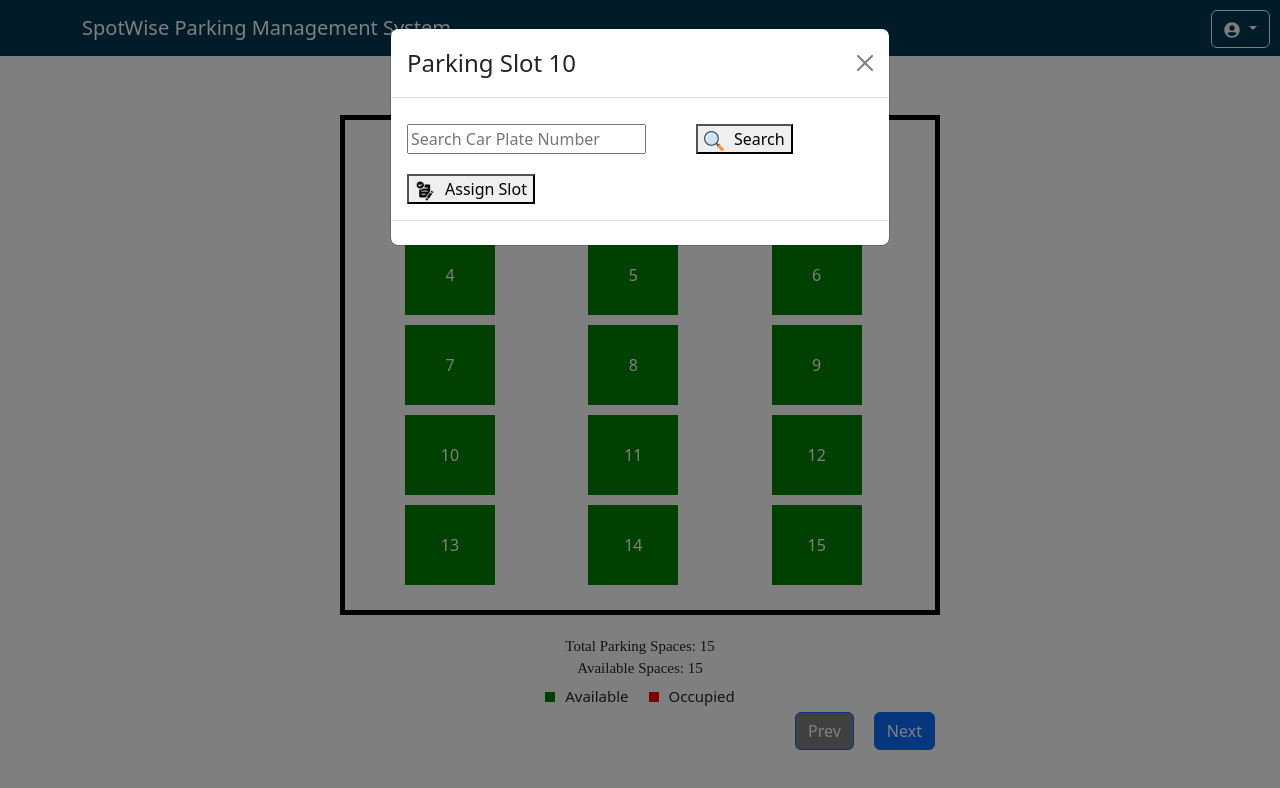
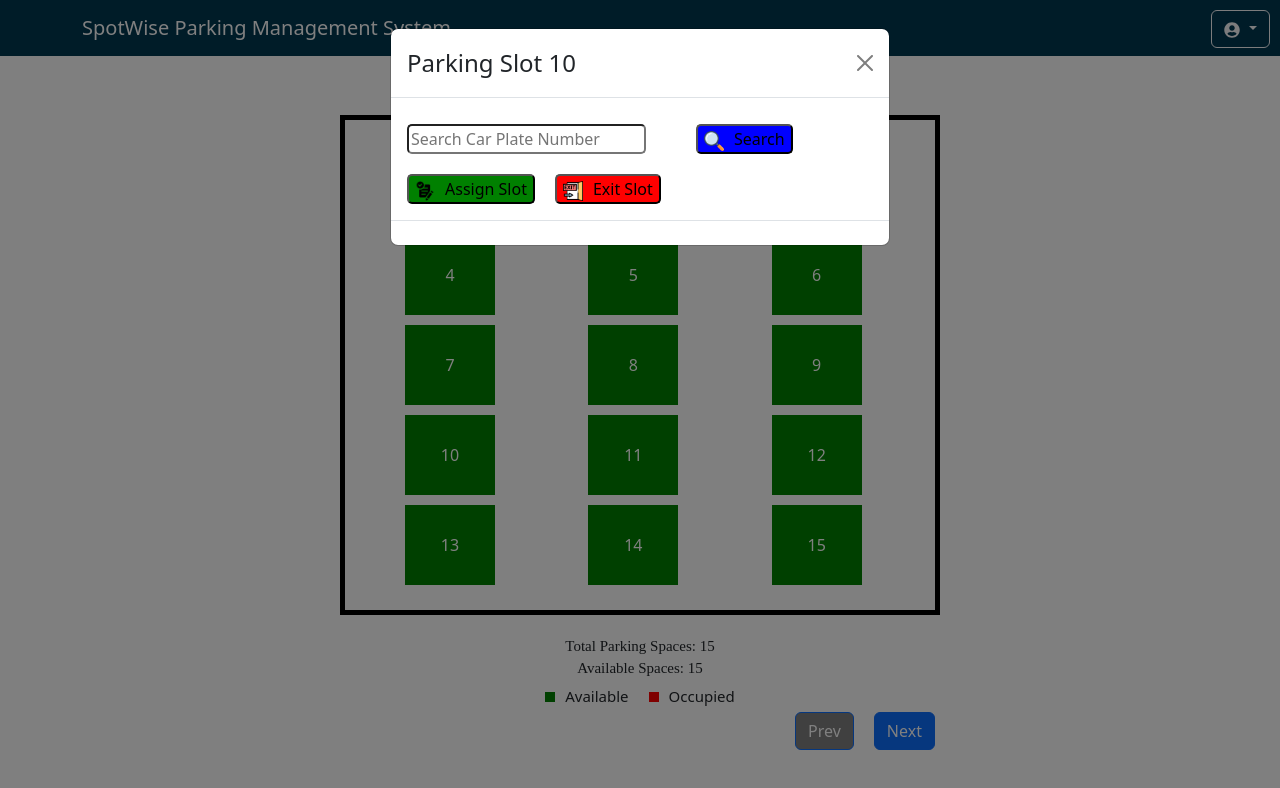
Before and after one commit to Ciedner/capstone-Web, a React (Create React App) app: page /ViewSpace in a window 1280 px wide. Both pictures are taken after a click on the element "10". Shown: the top 788 px of the page. Built offline with nearby package versions, Linux system fonts and the light colour scheme.

Commit message:
October 10, 2023 11:40 AM

```diff
--- a/src/Operator/SearchForm.js
+++ b/src/Operator/SearchForm.js
@@ -1,6 +1,6 @@
 import React, { useState } from 'react';
 
-const SearchForm = ({ onSearch, onSelectSlot, selectedSlot, userDetails }) => {
+const SearchForm = ({ onSearch, onSelectSlot, onExitSlot, selectedSlot, userDetails, onClose }) => {
   const [searchInput, setSearchInput] = useState("");
 
   const handleSearch = (e) => {
@@ -16,6 +16,10 @@ const SearchForm = ({ onSearch, onSelectSlot, selectedSlot, userDetails }) => {
     }
   };
 
+  const handleExit = () => {
+    onExitSlot(selectedSlot);
+  };
+
   return (
     <div>
       <form onSubmit={handleSearch}>
@@ -24,8 +28,9 @@ const SearchForm = ({ onSearch, onSelectSlot, selectedSlot, userDetails }) => {
           value={searchInput}
           onChange={(e) => setSearchInput(e.target.value)}
           placeholder="Search Car Plate Number"
+          style={{borderRadius:'5px'}}
         />
-        <button className="searchButton" type="submit" style={{ marginTop: "10px", marginLeft: "50px" }}>
+        <button className="searchButton" type="submit" style={{ marginTop: "10px", marginLeft: "50px", borderRadius:'5px', backgroundColor:'blue' }}>
           <img
             src="search.png"
             alt="Search"
@@ -36,13 +41,21 @@ const SearchForm = ({ onSearch, onSelectSlot, selectedSlot, userDetails }) => {
       </form>
       {selectedSlot !== null && (
         <div className="buttonContainer">
-          <button className="assignButton" onClick={handleAssignSlot} style={{ marginTop: "20px" }}>
+          <button className="assignButton" onClick={handleAssignSlot} style={{ marginTop: "20px", borderRadius:'5px', backgroundColor:'green' }}>
             <img
               src="assign.png"
               alt="Assign"
               style={{ width: '20px', marginRight: '10px' }}
             />
             Assign Slot
+          </button>
+          <button className="exitButton" onClick={handleExit} style={{ marginTop: "20px", marginLeft:"20px", borderRadius:'5px', backgroundColor:'red' }}>
+            <img
+              src="exit.png"
+              alt="Exit"
+              style={{ width: '20px', marginRight: '10px' }}
+            />
+            Exit Slot
           </button>
         </div>
       )}
--- a/src/Operator/ViewSpace.js
+++ b/src/Operator/ViewSpace.js
@@ -85,17 +85,19 @@ const ParkingSlot = () => {
   const [showModal, setShowModal] = useState(false);
   const [selectedSlot, setSelectedSlot] = useState(null);
   const [showUserDetails, setShowUserDetails] = useState(false);
-
   const [selectedPlateNumber, setSelectedPlateNumber] = useState("");
   const handleAddToSlot = (carPlateNumber, slotIndex) => {
     setSelectedPlateNumber(carPlateNumber);
     setShowModal(false);
 
     const updatedSets = [...slotSets];
+    const timestamp = new Date();
+    const userDetails = { carPlateNumber, timestamp };
+
     updatedSets[currentSetIndex].slots[slotIndex] = {
       text: carPlateNumber,
       occupied: true,
-      timestamp: new Date(),
+      timestamp: timestamp,
       userDetails: userDetails,
     };
     setSlotSets(updatedSets);
@@ -108,17 +110,32 @@ const ParkingSlot = () => {
   };
 
 
+
   const handleSlotClick = (index) => {
     setSelectedSlot(index);
     setShowModal(true);
     setUserDetails(slotSets[currentSetIndex].slots[index]?.userDetails || null);
   };
 
-  const handleClose = () => {
-    // Define what should happen when the modal is closed
+
+  const handleExitSlot = (slotIndex) => {
+    const updatedSets = [...slotSets];
+    updatedSets[currentSetIndex].slots[slotIndex] = {
+      text: slotIndex + 1, // Set the text to the slot number
+      occupied: false,
+      timestamp: null,
+      userDetails: null,
+    };
+    setSlotSets(updatedSets);
+
+    setZoneAvailableSpaces((prevSpaces) => {
+      const updatedSpaces = [...prevSpaces];
+      updatedSpaces[currentSetIndex]++;
+      return updatedSpaces;
+    });
   };
 
-  const [a, setA] = useState(null);
+
   const [userDetails, setUserDetails] = useState(null);
   const [textToAdd, setTextToAdd] = useState ("");
   const [userPlateNumber, setUserPlateNumber] = useState("");
@@ -194,8 +211,7 @@ const ParkingSlot = () => {
     >
     {slot.occupied ? (
       <div>
-                <div>{slot.text}</div>
-                <div>{slot.userDetails && slot.userDetails.carPlateNumber}</div>
+        <div>{slot.userDetails ? slot.userDetails.carPlateNumber : slot.text}</div>
       </div>
     ) : (
       index + 1
@@ -212,7 +228,9 @@ const ParkingSlot = () => {
   <SearchForm
   onSearch={searchInFirebase}
   onSelectSlot={(carPlateNumber) => handleAddToSlot(carPlateNumber, selectedSlot)}
+  onExitSlot={() => handleExitSlot(selectedSlot)}
   selectedSlot={selectedSlot}
+  userDetails={userDetails}
 />
 
   )}
@@ -229,11 +247,6 @@ const ParkingSlot = () => {
     {slotSets[currentSetIndex].slots[selectedSlot].timestamp && (
       <p>Timestamp: {slotSets[currentSetIndex].slots[selectedSlot].timestamp.toString()}</p>
     )}
-  </div>
-)}
-    {userPlateNumber && userDetails === null && (
-      <div style={{ marginTop: '10px' }}>
-        User's Plate Number: {userPlateNumber}
   </div>
 )}
   </Modal.Body>
```
Also changed, not shown: public/exit.png (added). Lines whose indentation alone changed are shown as unchanged.
